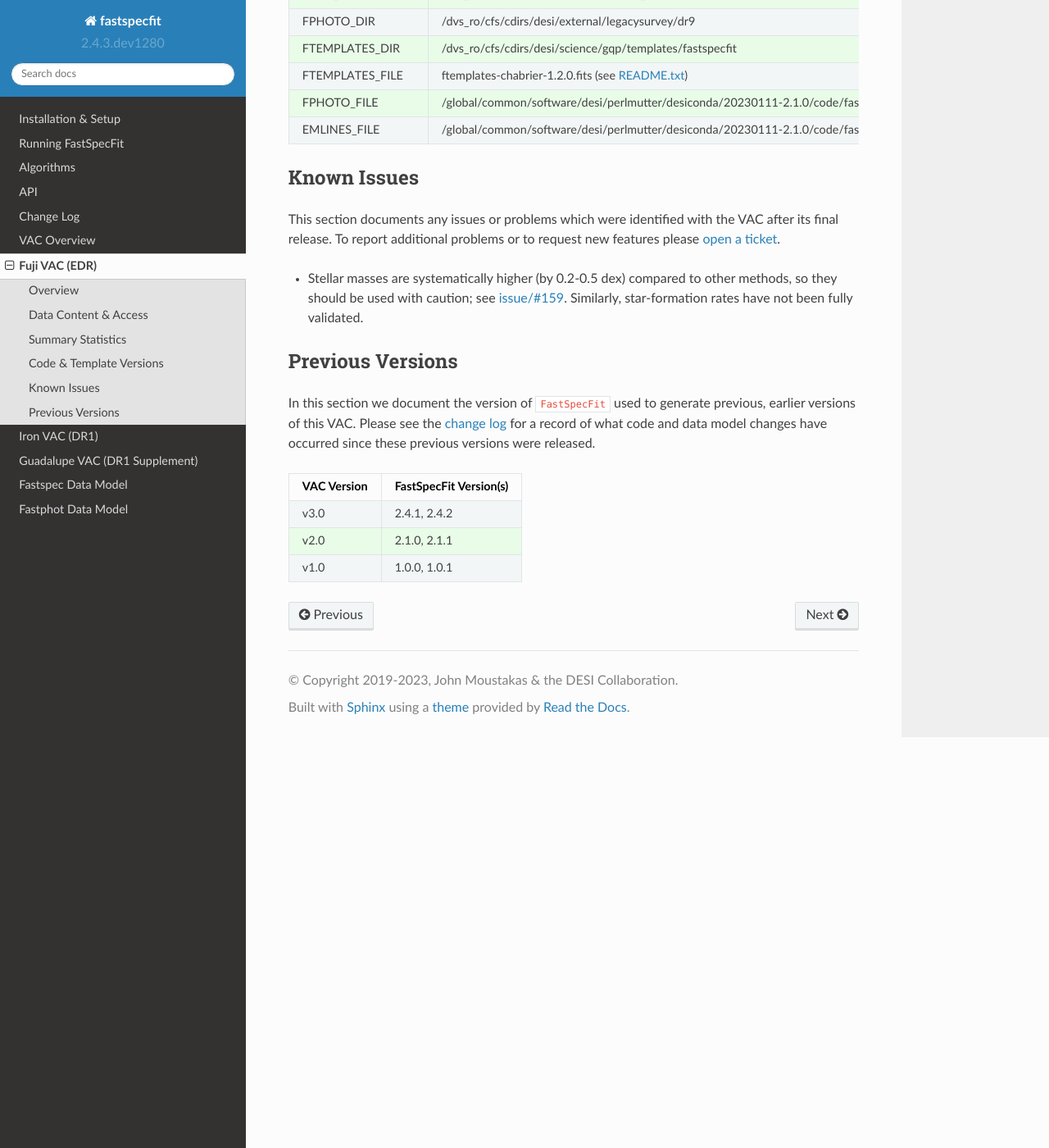
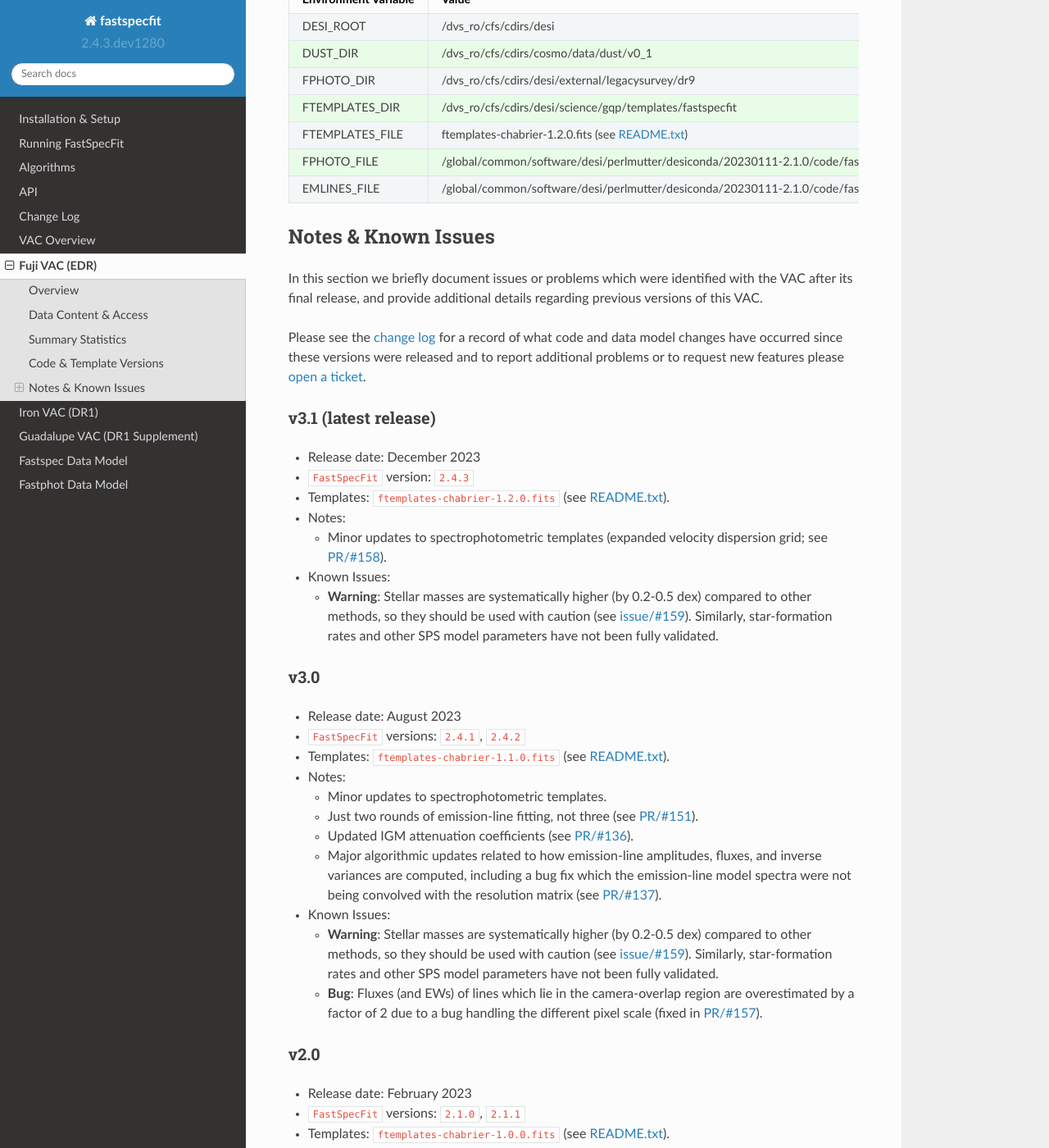
Before and after one commit to desihub/fastspecfit, a Sphinx documentation site: the page built from doc/fuji.rst, in a window 1280 px wide and 1400 px high, scrolled down 3298 px. Shown: the whole window at 82% size. Built offline with Sphinx 7.4.7 and the Read the Docs theme 2.0.0, drawn with Linux system fonts in a browser that asks for light colours; some of the changed text lies outside the part shown.

Commit message:
more info on previous iron, guadalupe, and iron versions

```diff
--- a/doc/fuji.rst
+++ b/doc/fuji.rst
@@ -9,8 +9,8 @@ Fuji VAC (EDR)
 Overview
 --------
 
-This page describes the ``Fuji`` value-added catalog, which will be publicly
-released as part of the `DESI Early Data Release (DESI/EDR)`_ in late-2023.
+This page describes the ``Fuji`` value-added catalog which was publicly released
+as part of the `DESI Early Data Release (DESI/EDR)`_ in December 2023.
 
 Please refer to the :ref:`acknowledgments` section for the conditions for using
 this VAC.
@@ -18,7 +18,7 @@ this VAC.
 .. note::
 
    We only document the *latest* version of this VAC here; please see below for
-   information regarding :ref:`Previous Versions<previous versions - fuji>`.
+   information regarding :ref:`previous versions<previous versions - fuji>`.
 
 Data Content & Access
 ---------------------
@@ -143,42 +143,101 @@ FPHOTO_FILE          /global/common/software/desi/perlmutter/desiconda/20230111-
 EMLINES_FILE         /global/common/software/desi/perlmutter/desiconda/20230111-2.1.0/code/fastspecfit/2.4.3/lib/python3.10/site-packages/fastspecfit/data/emlines.ecsv
 ==================== =====
 
-Known Issues
-------------
-
-This section documents any issues or problems which were identified with the VAC
-after its final release. To report additional problems or to request new
-features please `open a ticket`_.
-
-* Stellar masses are systematically higher (by 0.2-0.5 dex) compared to other
-  methods, so they should be used with caution; see `issue/#159`_. Similarly,
-  star-formation rates have not been fully validated.
-
-.. _`issue/#159`: https://github.com/desihub/fastspecfit/issues/159
-
 .. _previous versions - fuji:
 
-Previous Versions
------------------
+Notes & Known Issues
+--------------------
 
-In this section we document the version of ``FastSpecFit`` used to generate
-previous, earlier versions of this VAC. Please see the `change log`_ for a
-record of what code and data model changes have occurred since these previous
-versions were released.
+In this section we briefly document issues or problems which were identified
+with the VAC after its final release, and provide additional details regarding
+previous versions of this VAC.
 
-.. rst-class:: columns
+Please see the `change log`_ for a record of what code and data model changes
+have occurred since these versions were released and to report additional
+problems or to request new features please `open a ticket`_.
 
-=========== ======================
-VAC Version FastSpecFit Version(s)
-=========== ======================
-v3.0        2.4.1, 2.4.2
-v2.0        2.1.0, 2.1.1
-v1.0        1.0.0, 1.0.1
-=========== ======================
+v3.1 (latest release)
+~~~~~~~~~~~~~~~~~~~~~
+
+* Release date: December 2023
+* ``FastSpecFit`` version: ``2.4.3``
+* Templates: ``ftemplates-chabrier-1.2.0.fits``  (see `README.txt`_).
+* Notes:
+
+  * Minor updates to spectrophotometric templates (expanded velocity dispersion
+    grid; see `PR/#158`_).
+* Known Issues:
+
+  * **Warning**: Stellar masses are systematically higher (by 0.2-0.5 dex)
+    compared to other methods, so they should be used with caution (see
+    `issue/#159`_). Similarly, star-formation rates and other SPS model
+    parameters have not been fully validated.
+
+v3.0
+~~~~
+
+* Release date: August 2023
+* ``FastSpecFit`` versions: ``2.4.1``, ``2.4.2``
+* Templates: ``ftemplates-chabrier-1.1.0.fits``  (see `README.txt`_).
+* Notes:
+
+  * Minor updates to spectrophotometric templates.
+  * Just two rounds of emission-line fitting, not three (see `PR/#151`_).
+  * Updated IGM attenuation coefficients (see `PR/#136`_).
+  * Major algorithmic updates related to how emission-line amplitudes, fluxes,
+    and inverse variances are computed, including a bug fix which the
+    emission-line model spectra were not being convolved with the resolution
+    matrix (see `PR/#137`_).
+* Known Issues:
+
+  * **Warning**: Stellar masses are systematically higher (by 0.2-0.5 dex)
+    compared to other methods, so they should be used with caution (see
+    `issue/#159`_). Similarly, star-formation rates and other SPS model
+    parameters have not been fully validated.
+  * **Bug**: Fluxes (and EWs) of lines which lie in the camera-overlap region
+    are overestimated by a factor of 2 due to a bug handling the different pixel
+    scale (fixed in `PR/#157`_).
+
+v2.0
+~~~~
+
+* Release date: February 2023
+* ``FastSpecFit`` versions: ``2.1.0``, ``2.1.1``
+* Templates: ``ftemplates-chabrier-1.0.0.fits``  (see `README.txt`_).
+* Notes:
+
+  * Major update of underlying spectrophotometric templates.
+* Known Issues:
+
+  * **Bug**: [OII] 7320,7330 doublet amplitude ratio incorrectly inverted (fixed
+    in `PR/#120`_).
+  * **Bug**: Artificial redshift dependence in derived stellar masses due to age
+    prior (fixed in `PR/#132`_).
+  * **Bug**: Emission-line subtracted Dn(4000) values incorrectly computed
+    (fixed in `PR/#135`_).
+
+v1.0
+~~~~
+
+* Release date: August 2022
+* ``FastSpecFit`` versions: ``1.0.0``, ``1.0.1``
+* Templates: `SSP-CKC14z/v1.0`_
+* Notes & Known Issues:
+
+  * First major release; many issues addressed in future releases.
 
 .. _`DESI Early Data Release (DESI/EDR)`: https://data.desi.lbl.gov/public/edr
 .. _`NERSC`: https://nersc.gov
 .. _`open a ticket`: https://github.com/desihub/fastspecfit/issues
 .. _`change log`: https://github.com/desihub/fastspecfit/blob/main/doc/changes.rst
+.. _`README.txt`: https://data.desi.lbl.gov/public/external/templates/fastspecfit/README.txt
+.. _`SSP-CKC14z/v1.0`: https://data.desi.lbl.gov/public/external/templates/SSP-CKC14z/README.txt
 .. _`issue/#159`: https://github.com/desihub/fastspecfit/issues/159
-.. _`README.txt`: https://data.desi.lbl.gov/desi/public/external/templates/fastspecfit/README.txt
+.. _`PR/#120`: https://github.com/desihub/fastspecfit/pull/120
+.. _`PR/#132`: https://github.com/desihub/fastspecfit/pull/132
+.. _`PR/#135`: https://github.com/desihub/fastspecfit/pull/135
+.. _`PR/#136`: https://github.com/desihub/fastspecfit/pull/136
+.. _`PR/#137`: https://github.com/desihub/fastspecfit/pull/137
+.. _`PR/#151`: https://github.com/desihub/fastspecfit/pull/151
+.. _`PR/#157`: https://github.com/desihub/fastspecfit/pull/157
+.. _`PR/#158`: https://github.com/desihub/fastspecfit/pull/158
```
Also changed, not shown: other parts of doc/fuji.rst (+1 -1 lines), doc/guadalupe.rst (+71 -33 lines), doc/iron.rst (+49 -31 lines).
